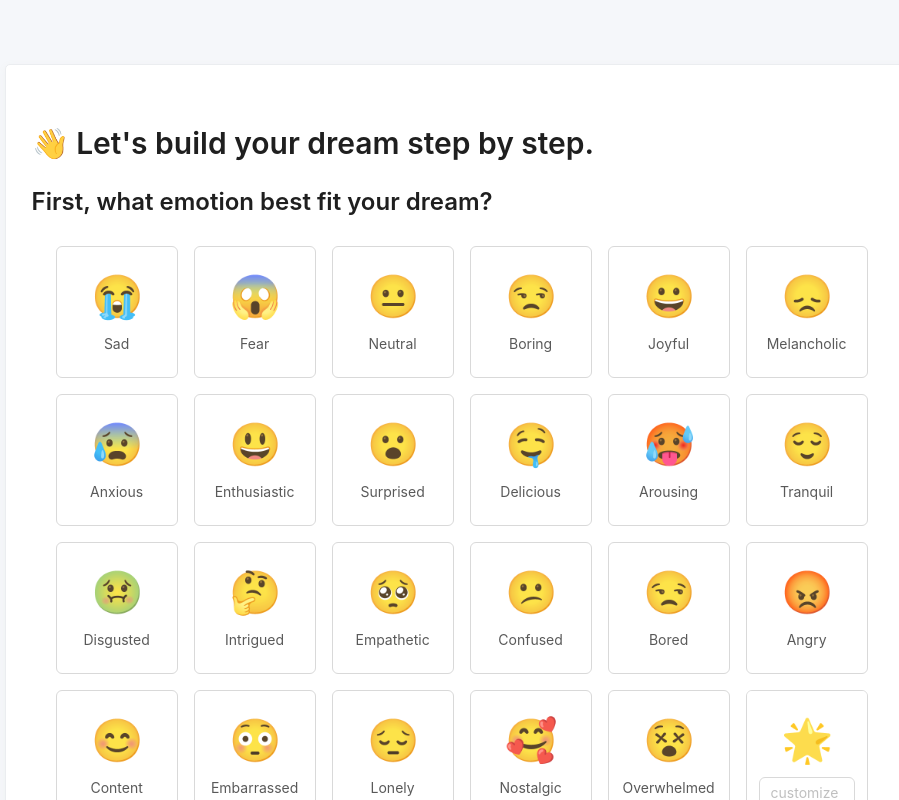
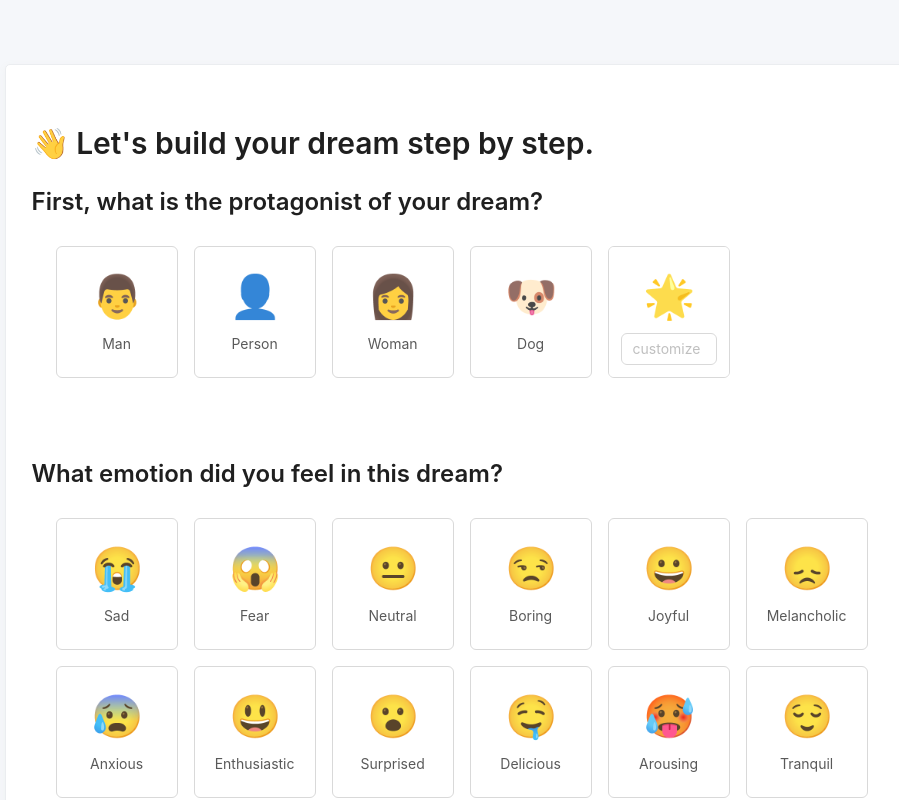
Before and after one commit to ha0min/DreamCatcher-FrontEnd, a Next.js app: page /dream/test in a window 1280 px wide. Shown: the whole page, without its empty margins (123-1022 px from the left). Built offline with nearby package versions, Linux system fonts and the light colour scheme.

Commit message:
fix: fix some bugs.

```diff
--- a/src/pages/dream/[id].js
+++ b/src/pages/dream/[id].js
@@ -84,6 +84,60 @@ const Loading = () => {
                 </Typography.Title>
             </div>
         </Carousel>
+    )
+}
+
+const ProtagonistStepForm = () => {
+    const [customizeEmotion, setCustomizeEmotion] = useState(null);
+    const inputRef = useRef(null);
+
+    return (
+        <ProCard
+            style={{
+                minWidth: 800,
+                marginBlockEnd: 16,
+            }}
+            title={""}
+        >
+            <ProFormItem
+                name="protagonist"
+                rules={[{required: true}]}
+            >
+                <CheckCard.Group>
+                    <EmojiCard description={"Man"} emoji={"👨"} value={"Man"}/>
+                    <EmojiCard description={"Person"} emoji={"👤"} value={"Person"}/>
+                    <EmojiCard description={"Woman"} emoji={"👩"} value={"Woman"}/>
+                    <EmojiCard description={"Dog"} emoji={"🐶"} value={"Dog"}/>
+                    <CheckCard
+                        title={
+                            <div
+                                style={{
+                                    display: 'flex', alignItems: 'center', justifyContent: 'center',
+                                    width: '100px',
+                                    fontSize: '3em'
+                                }}
+                            >
+                                🌟
+                            </div>
+                        }
+                        description={
+                            <Input
+                                ref={inputRef}
+                                name={'protagonist'}
+                                placeholder={'customize'}
+                                onChange={(e) => {
+                                    console.log(e.target.value)
+                                    setCustomizeEmotion(e.target.value)
+                                }}
+                            />
+                        }
+                        value={customizeEmotion}
+                        style={{width: 120, height: 130, textAlign: 'center'}}
+                    />
+                </CheckCard.Group>
+
+            </ProFormItem>
+        </ProCard>
     )
 }
 
@@ -395,14 +449,27 @@ const DreamForm = ({onFormFinish}) => {
                         delay={1.5}
                     >
                         <Typography.Title level={3}>
-                            First, what emotion best fit your dream?
+                            First, what is the protagonist of your dream?
                         </Typography.Title>
                     </DelayPopupDiv>
                     <DelayPopupDiv
                         delay={1.6}
                     >
+                        <ProtagonistStepForm/>
+                    </DelayPopupDiv>
+                    <DelayPopupDiv
+                        delay={3.5}
+                    >
+                        <Typography.Title level={3}>
+                            What emotion did you feel in this dream?
+                        </Typography.Title>
+                    </DelayPopupDiv>
+                    <DelayPopupDiv
+                        delay={3.9}
+                    >
                         <EmotionStepForm/>
                     </DelayPopupDiv>
+
                 </StepsForm.StepForm>
 
                 <StepsForm.StepForm name="event-form" title="Event">
```
